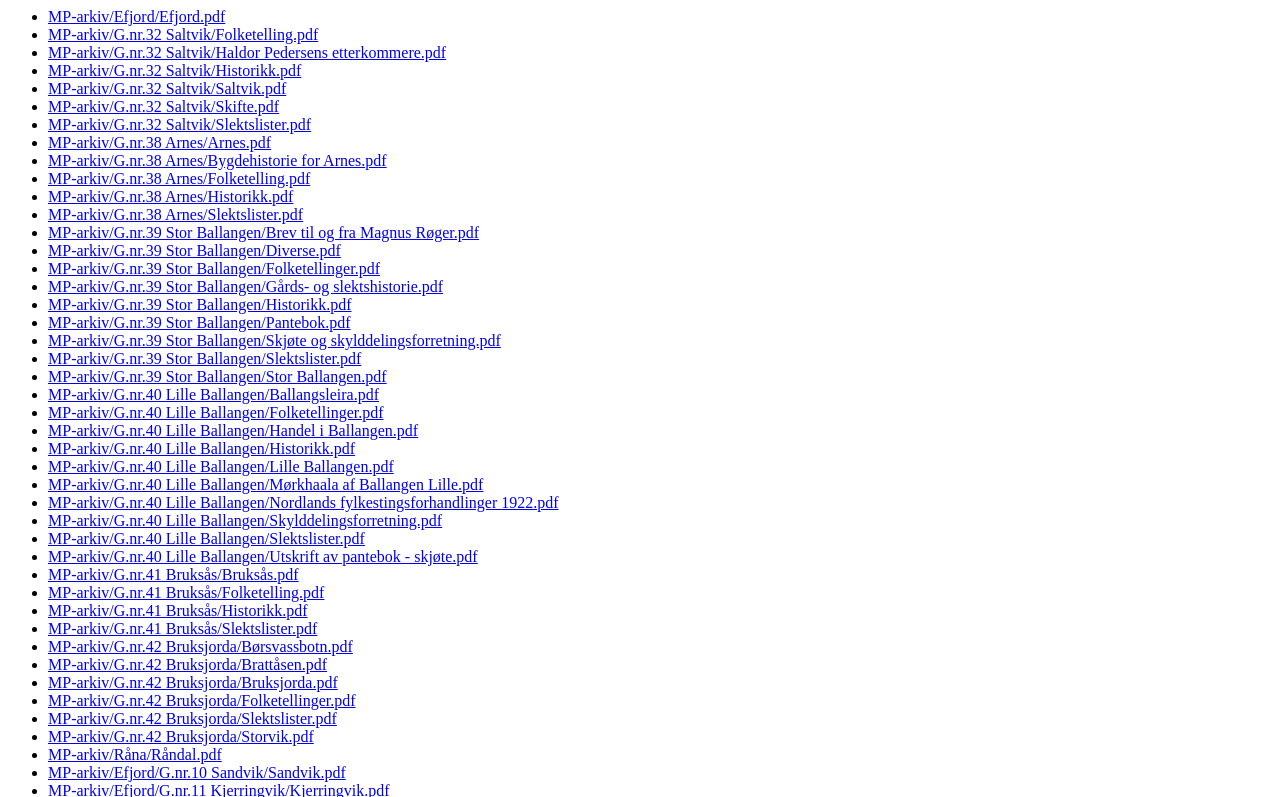
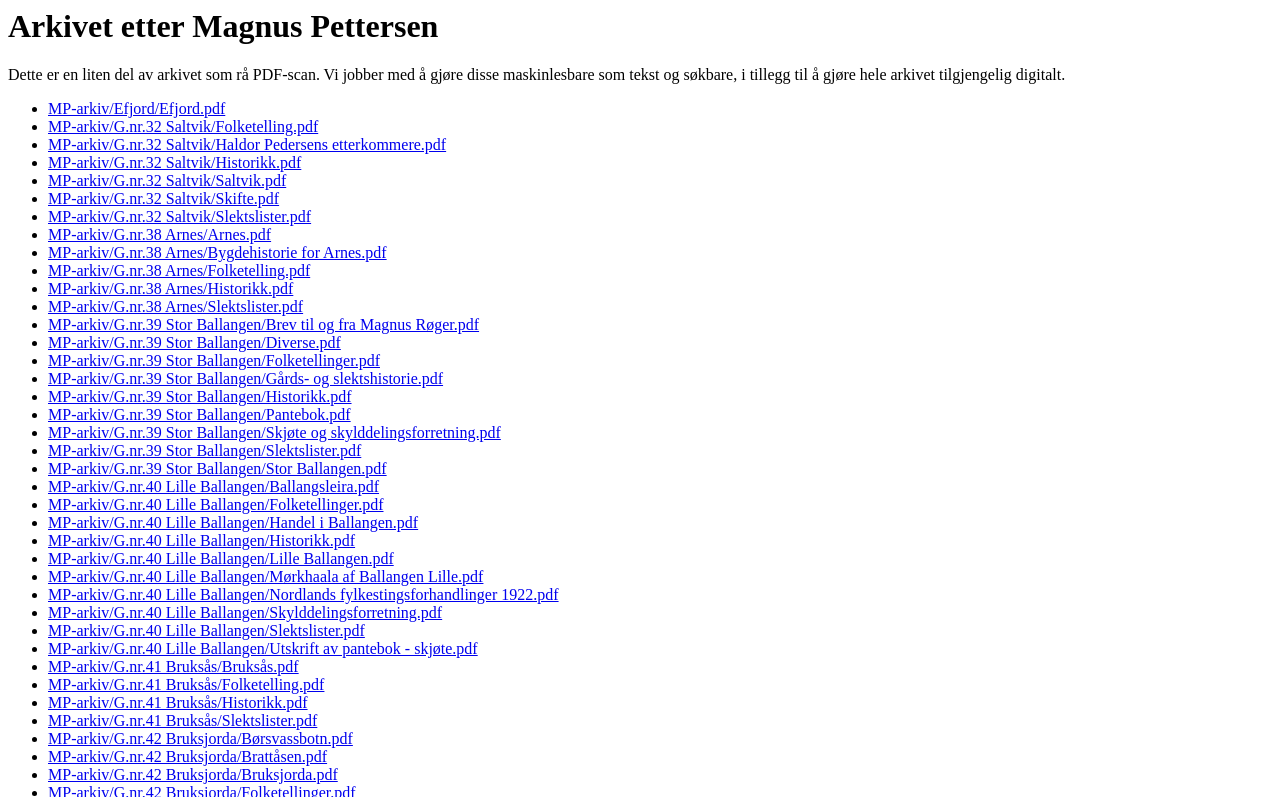
Before and after one commit to petterreinholdtsen/mp-arkiv, a plain HTML site: page index.html in a window 1280 px wide. Shown: the top 797 px of the page. Drawn offline with Linux system fonts and the light colour scheme.

Commit message:
Lenk til git-prosjekt og forklar litt hva dette er.

```diff
--- a/index.html
+++ b/index.html
@@ -4,6 +4,13 @@
 <meta charset="utf-8"/>
 </head>
 <body>
+
+<h1>Arkivet etter Magnus Pettersen</h1>
+
+<p>Dette er en liten del av arkivet som rå PDF-scan.  Vi jobber med å
+gjøre disse maskinlesbare som tekst og søkbare, i tillegg til å gjøre
+hele arkivet tilgjengelig digitalt.</p>
+
 <ul>
 
 <li><a href="MP-arkiv/Efjord/Efjord.pdf">MP-arkiv/Efjord/Efjord.pdf</a></li>
@@ -96,5 +103,8 @@
 
 </ul>
 
+<p>Se også
+<a href="https://github.com/petterreinholdtsen/mp-arkiv/tree/gh-pages">github-prosjektet</a>.</p>
+
 </body>
 </html>
```
